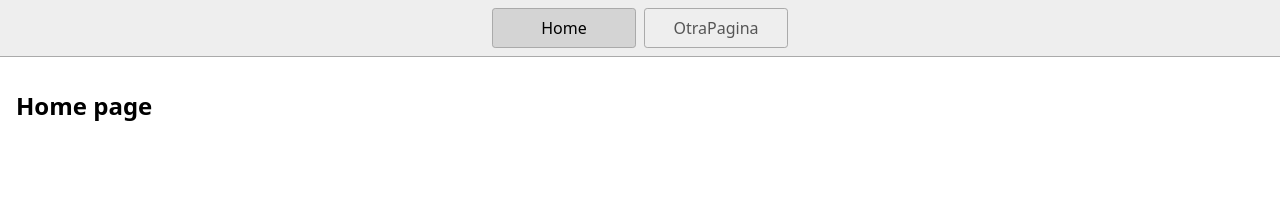
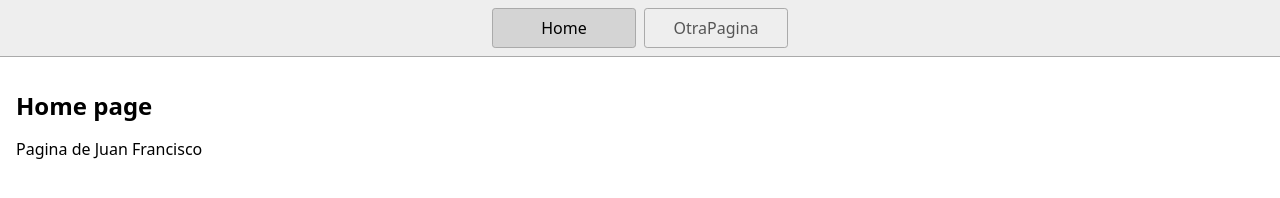
Before and after one commit to juanfranqf2002/clases.github.io, a plain HTML site: page index.html in a window 1280 px wide. Drawn offline with Linux system fonts and the light colour scheme.

Commit message:
1 file modified

```diff
--- a/index.html
+++ b/index.html
@@ -18,6 +18,7 @@
     </nav>
     <main>
       <h1>Home page</h1>
+      <p>Pagina de Juan Francisco</p>
     </main>
   </body>
 </html>
```
